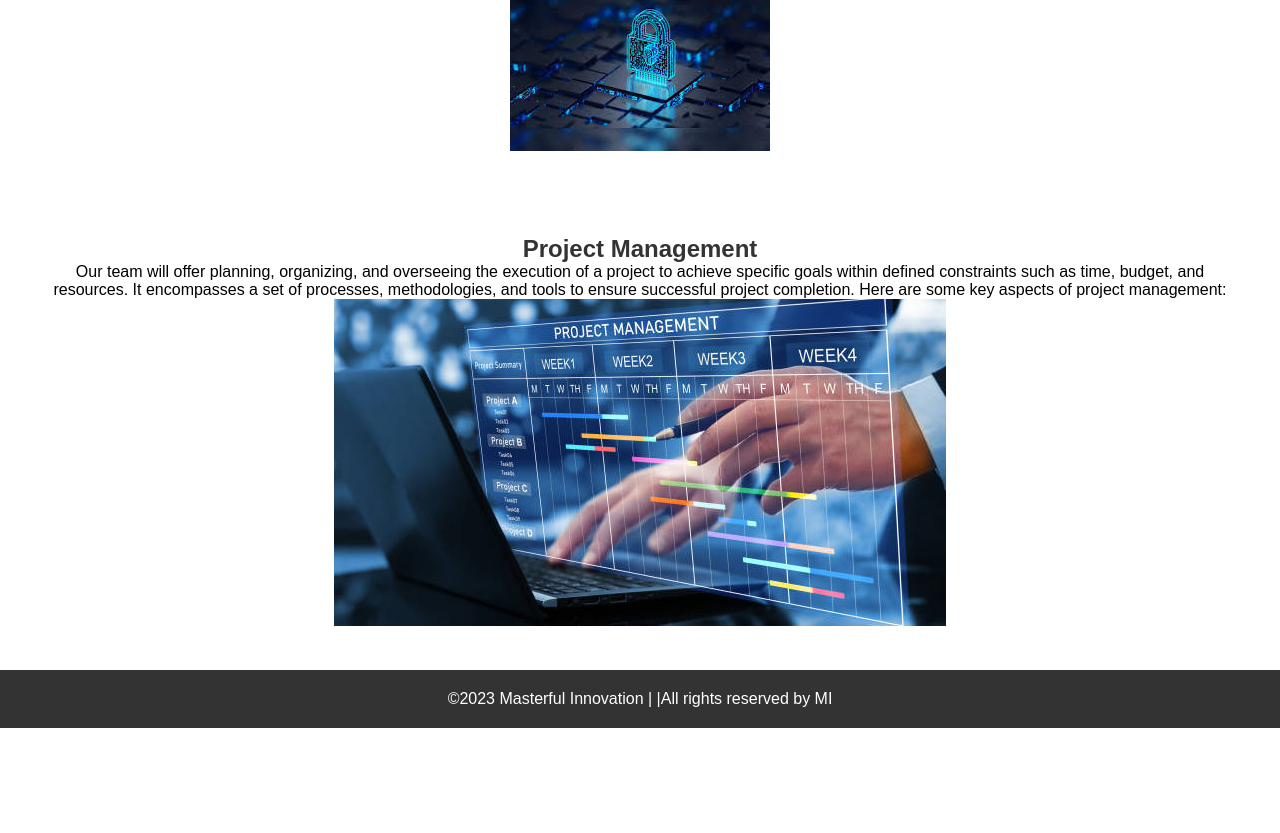
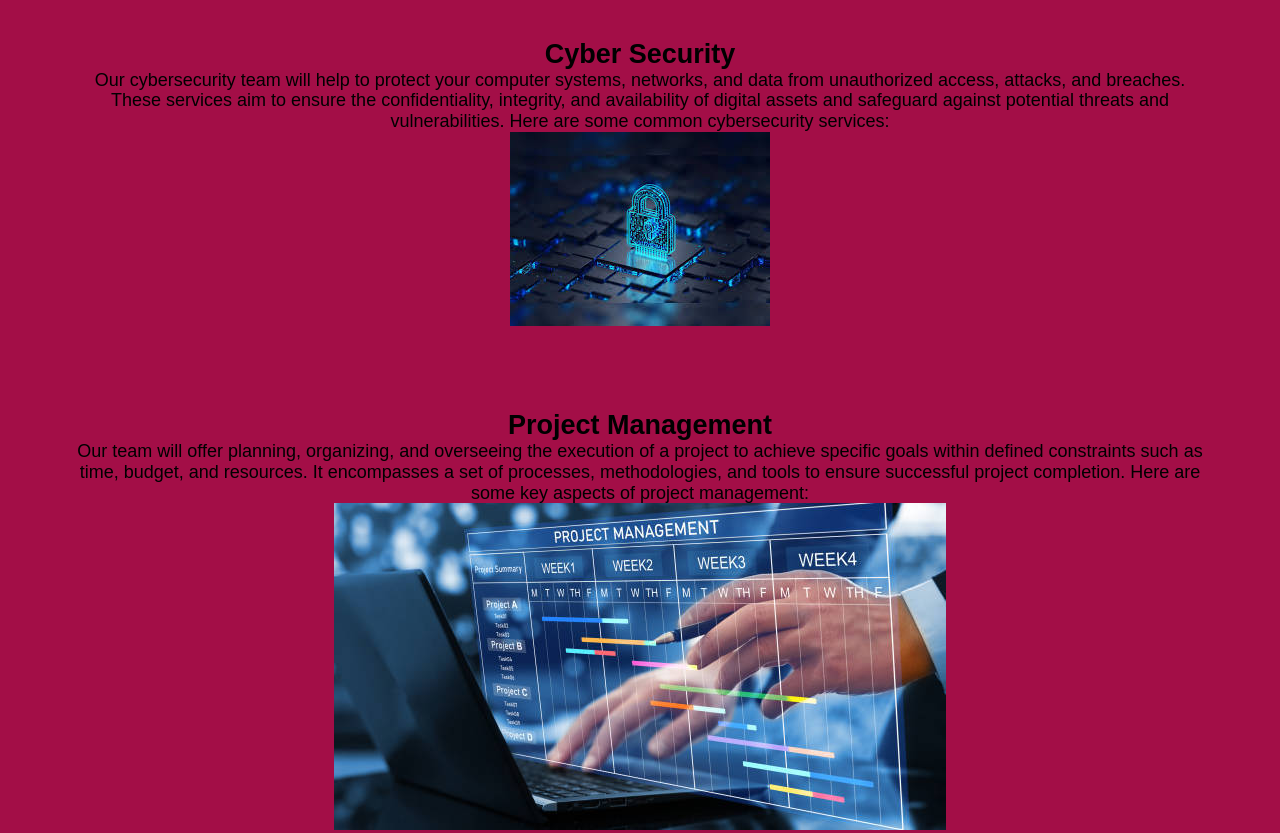
Before and after one commit to leonah01/Company, a plain HTML site: page services.html in a window 1280 px wide. Shown: the part 1420-2253 px from the top of the page. Before the commit the page ends 2148 px from the top, so only its background shows below. Drawn offline with Linux system fonts and the light colour scheme.

Commit message:
sofar
Signed-off-by: leonah01 <don22010@byui.edu>

```diff
--- a/services.html
+++ b/services.html
@@ -4,6 +4,9 @@
     <meta charset="UTF-8">
     <meta name="viewport" content="width=device-width, initial-scale=1.0">
     <link rel="stylesheet" href="styles/base.css">
+    <link rel="stylesheet" href="styles/normalize.css">
+    <link rel="stylesheet" href="styles/medium.css">
+    <link rel="stylesheet" href="styles/large.css">
     <link href="https://fonts.googleapis.com/css2?family=Open+Sans:wght@300&family=Roboto:wght@100;300&display=swap" rel="stylesheet">
     <title>Services - Masterful Innovation</title>
     <style>
--- a/styles/base.css
+++ b/styles/base.css
@@ -1,4 +1,13 @@
-body, h1, h2, h3, h4, h5, h6, p, ul, li {
+body,
+h1,
+h2,
+h3,
+h4,
+h5,
+h6,
+p,
+ul,
+li {
   margin: 0;
   padding: 0;
   text-align: center;
@@ -35,7 +44,7 @@ body, h1, h2, h3, h4, h5, h6, p, ul, li {
   font-weight: bold;
 }
 
-  /* Media query for responsive design */
+/* Media query for responsive design
   @media (max-width: 768px) {
     header {
       flex-direction: column;
@@ -60,11 +69,20 @@ body {
   font-family: Arial, sans-serif;
   margin: 0;
   padding: 0;
+  font-size: 14px;
 }
 
-  h1, h2, h3 {
-    color: #333;
+main {
+  padding: 10px; /* Add padding to the main content for small screens */
+  background-color: rgb(163, 14, 71)
 }
+
+
+footer {
+  background-color: #333; /* Update footer background color for small screens */
+  color: white; /* Update footer text color for small screens */
+}
+
 
 /* Section Styles */
 section {
@@ -95,24 +113,29 @@ body {
 
 /* Footer Styles */
 footer {
-    background-color: #333;
   color: #fff;
   padding: 20px;
   text-align: center;
 }
 
-  /* Media Query for Responsive Design */
+/* Media Query for Responsive Design
   @media (max-width: 768px) {
     section {
       padding: 20px;
     }
+  }*/
+body {
+  align-items: center;}
+
+  #intro {
+  color: #fff;
   }
-body {
-    align-items: center;
-}
+
+
 /* Section Styles */
 section {
   padding: 40px;
+
 }
 
 section#contact-form {
@@ -173,3 +196,26 @@ section {
   padding: 20px;
   text-align: center;
 }
+
+/* styles/small.css */
+
+body {
+  font-size: 14px; /* Adjust the base font size for small screens */
+}
+
+header {
+  background-color: #333; /* Update header background color for small screens */
+}
+
+main {
+  padding: 10px; /* Add padding to the main content for small screens */
+}
+
+footer {
+  background-color: #333; /* Update footer background color for small screens */
+  color: white; /* Update footer text color for small screens */
+}
+
+img {
+  max-width: 100%;
+}
--- a/styles/large.css
+++ b/styles/large.css
@@ -0,0 +1,18 @@
+@media only screen and (min-width: 1025px) {
+    /* Add styles for large screens here */
+
+body {
+    font-size: 18px; /* Adjust the base font size for large screens */
+}
+
+
+main {
+    padding: 30px; /* Add even more padding to the main content for large screens */
+}
+
+footer {
+    background-color: #777;
+    display: flex; /* Update footer background color for large screens */
+}
+
+}
--- a/styles/medium.css
+++ b/styles/medium.css
@@ -0,0 +1,17 @@
+@media only screen and (min-width: 601px) and (max-width: 1024px) {
+    /* Add styles for medium screens here */
+
+body {
+    font-size: 16px; /* Adjust the base font size for medium screens */
+}
+
+
+
+main {
+    padding: 20px; /* Add more padding to the main content for medium screens */
+}
+
+footer {
+    background-color: #555; /* Update footer background color for medium screens */
+}
+}
```
Also changed, not shown: about.html (+2 -5 lines), index.html (+3 -0 lines). Lines whose indentation alone changed are shown as unchanged.
